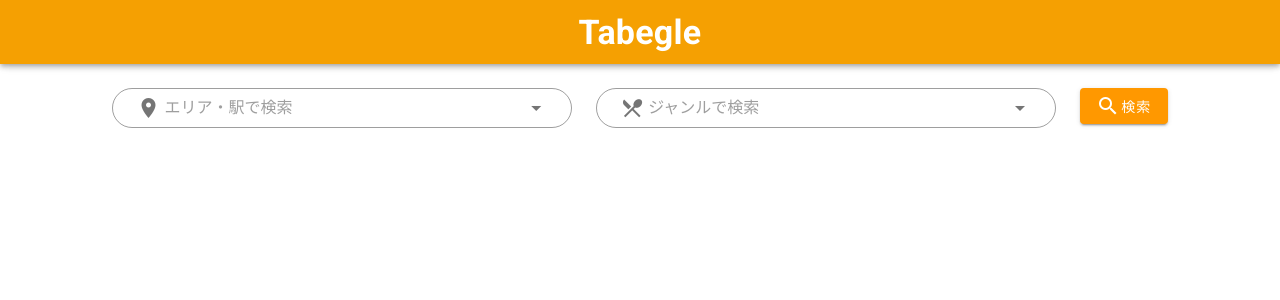
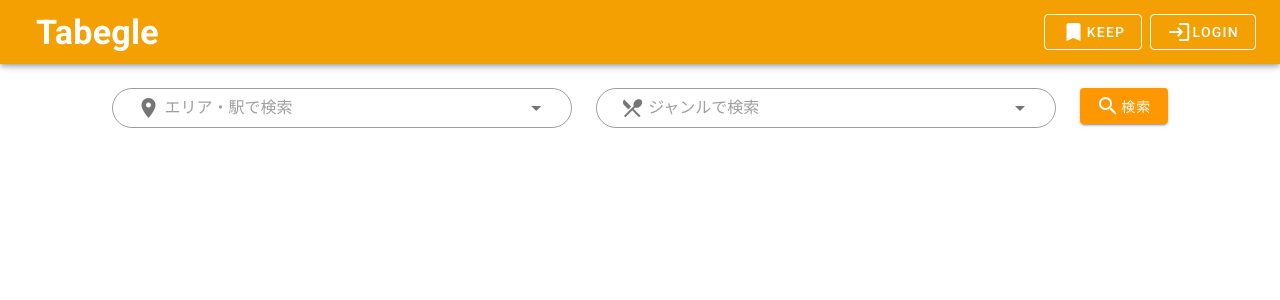
Before and after one commit to Yuma05/tabegle_nuxt, a Nuxt app: page / in a window 1280 px wide. Shown: the top 300 px of the page. Built offline with nearby package versions, Linux system fonts and the light colour scheme.

Commit message:
add menu

```diff
--- a/layouts/default.vue
+++ b/layouts/default.vue
@@ -2,8 +2,41 @@
   <v-app dark>
     <v-app-bar color="#F5A002" fixed app>
       <v-toolbar-title
-        class="text-center white--text mx-auto font-weight-bold text-h4"
-        >Tabegle</v-toolbar-title
+        class="white--text font-weight-bold text-h5 text-sm-h4 ml-5"
+      >
+        <nuxt-link to="/" style="text-decoration: none; color: white"
+          >Tabegle</nuxt-link
+        >
+      </v-toolbar-title>
+      <v-spacer></v-spacer>
+      <v-btn
+        :small="$vuetify.breakpoint.xs"
+        color="white"
+        outlined
+        class="mr-2"
+        @click="$router.push('/keep')"
+      >
+        <v-icon>mdi-bookmark</v-icon>keep</v-btn
+      >
+      <v-btn
+        v-if="$store.getters.loggedin"
+        :small="$vuetify.breakpoint.xs"
+        color="white"
+        outlined
+        class="mr-2"
+        @click="logout"
+      >
+        <v-icon>mdi-logout</v-icon>logout</v-btn
+      >
+      <v-btn
+        v-else
+        :small="$vuetify.breakpoint.xs"
+        color="white"
+        outlined
+        class="mr-2"
+        @click="$router.push('/login')"
+      >
+        <v-icon>mdi-login</v-icon>login</v-btn
       >
     </v-app-bar>
     <v-content>
@@ -15,16 +48,36 @@
 </template>
 
 <script>
+import axios from 'axios'
 export default {
   data() {
     return {
-      clipped: false,
-      fixed: false,
-      miniVariant: false,
-      right: true,
-      rightDrawer: false,
-      title: 'Vuetify.js',
+      isLogin: false,
     }
+  },
+  mounted() {
+    if (this.$cookies.get('key') == null) {
+      this.$store.commit('changeLoginStatus', false)
+    } else {
+      this.$store.commit('changeLoginStatus', true)
+    }
+  },
+  methods: {
+    logout() {
+      const key = this.$cookies.get('key')
+      const headers = {
+        'X-CSRFToken': this.$cookies.get('csrftoken'),
+        Authorization: key,
+      }
+      axios
+        .post('/api/dj-rest-auth/logout/', null, { headers })
+        .then((res) => {
+          this.$cookies.remove('key')
+          this.$store.commit('changeLoginStatus', false)
+          this.$router.push('/')
+        })
+        .catch((e) => console.log(e.response))
+    },
   },
 }
 </script>
```
